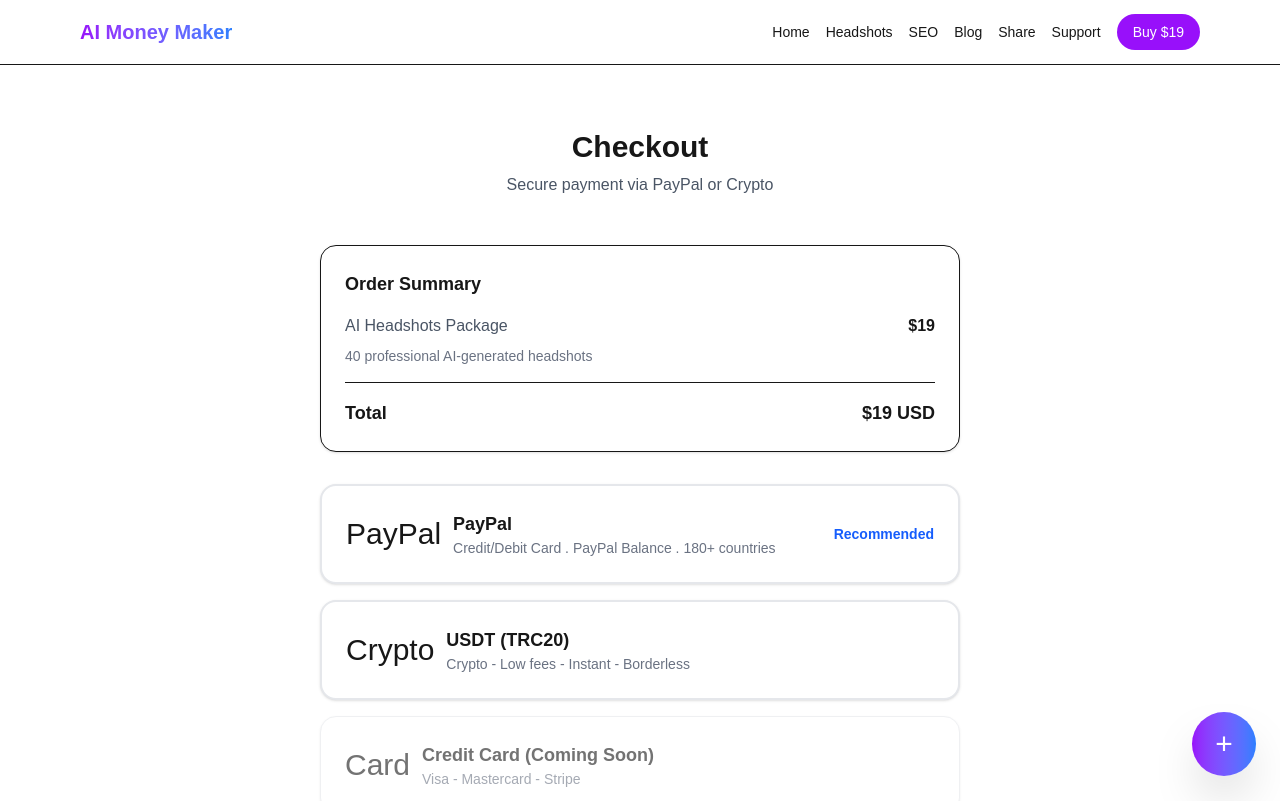
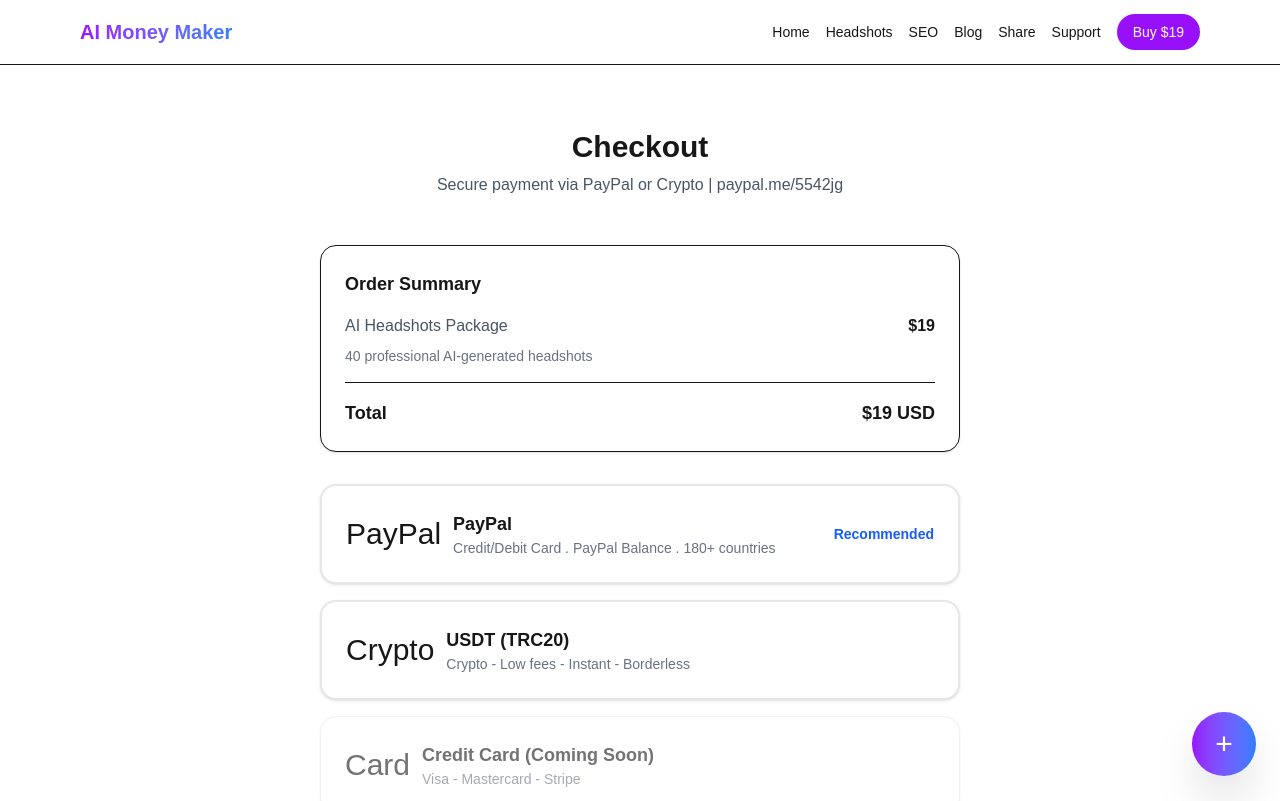
Before and after one commit to lzysas/ai-money-site, a Next.js app: page /checkout in a window 1280 px wide. Shown: the top 801 px of the page. Built offline with nearby package versions, Linux system fonts and the light colour scheme.

Commit message:
add PayPal.Me paypal.me/5542jg

```diff
--- a/src/app/checkout/page.tsx
+++ b/src/app/checkout/page.tsx
@@ -68,7 +68,7 @@ function CheckoutContent() {
     <div className="max-w-2xl mx-auto px-4 py-16">
       <h1 className="text-3xl font-bold text-center mb-2">Checkout</h1>
       <p className="text-center text-gray-600 mb-12">
-        Secure payment via PayPal or Crypto
+        Secure payment via PayPal or Crypto | paypal.me/5542jg
       </p>
 
       <div className="bg-white rounded-2xl p-6 shadow-sm border mb-8">
--- a/src/app/page.tsx
+++ b/src/app/page.tsx
@@ -48,7 +48,7 @@ export default function Home() {
             <div className="text-4xl mb-3">Secure</div>
             <h3 className="font-bold mb-2">Secure Payment</h3>
             <p className="text-sm text-gray-600">PayPal - SSL Encrypted</p>
-            <p className="text-xs text-green-600 mt-2">liuziwu16@gmail.com</p>
+            <p className="text-xs text-green-600 mt-2">liuziwu16@gmail.com | paypal.me/5542jg</p>
           </div>
           <div className="bg-white rounded-2xl p-6 shadow-sm border text-center hover:shadow-md transition">
             <div className="text-4xl mb-3">Fast</div>
```
Also changed, not shown: cf-tunnel.txt.
